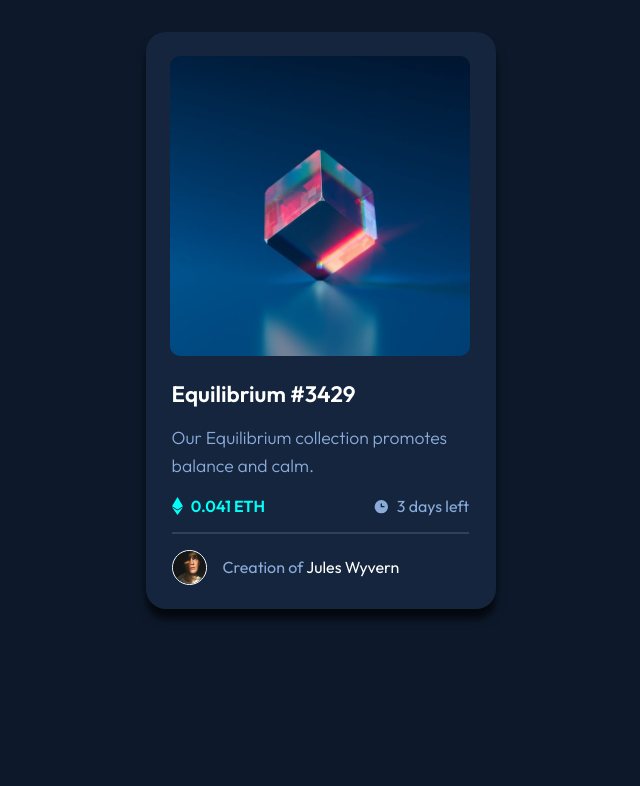
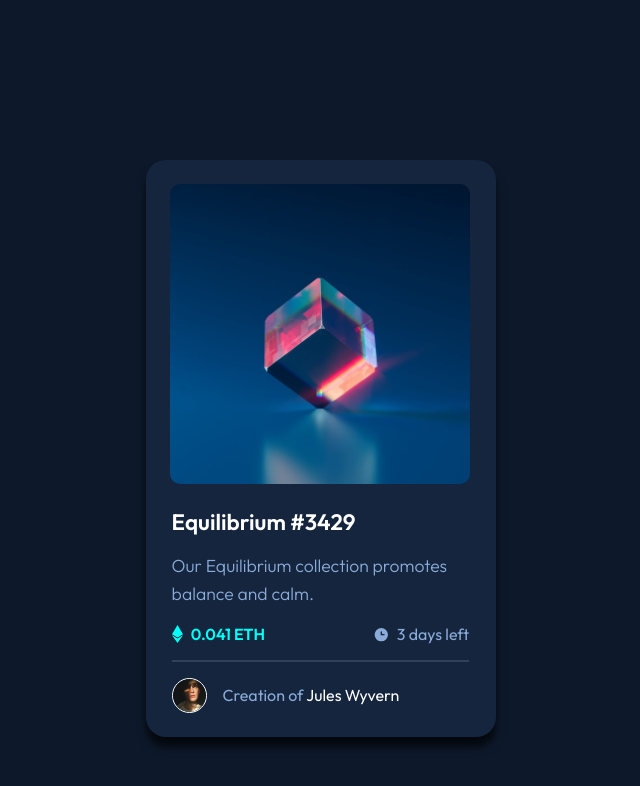
Before and after one commit to HanningtoneM/NFT-card, a plain HTML site: page index.html in a window 1280 px wide. Shown: the whole page, without its empty margins (319-959 px from the left). Drawn offline with Linux system fonts and the light colour scheme.

Commit message:
Add Media Queies

```diff
--- a/style.css
+++ b/style.css
@@ -141,3 +141,9 @@ ul {
 .creation p .span2:hover {
     color: var(--Cyan);
 }
+
+@media screen and (min-width: 630px) {
+    .container {
+        margin-top: 10rem;
+    }
+}
```
